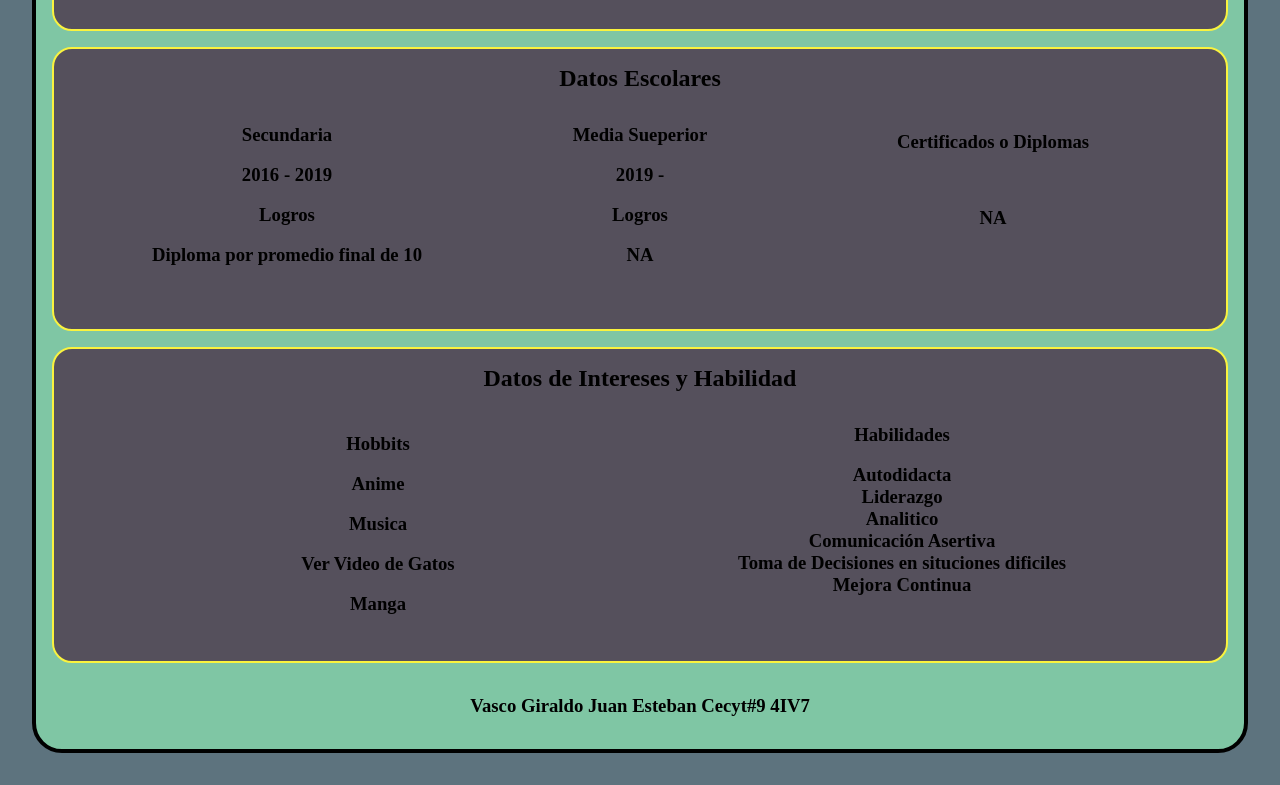
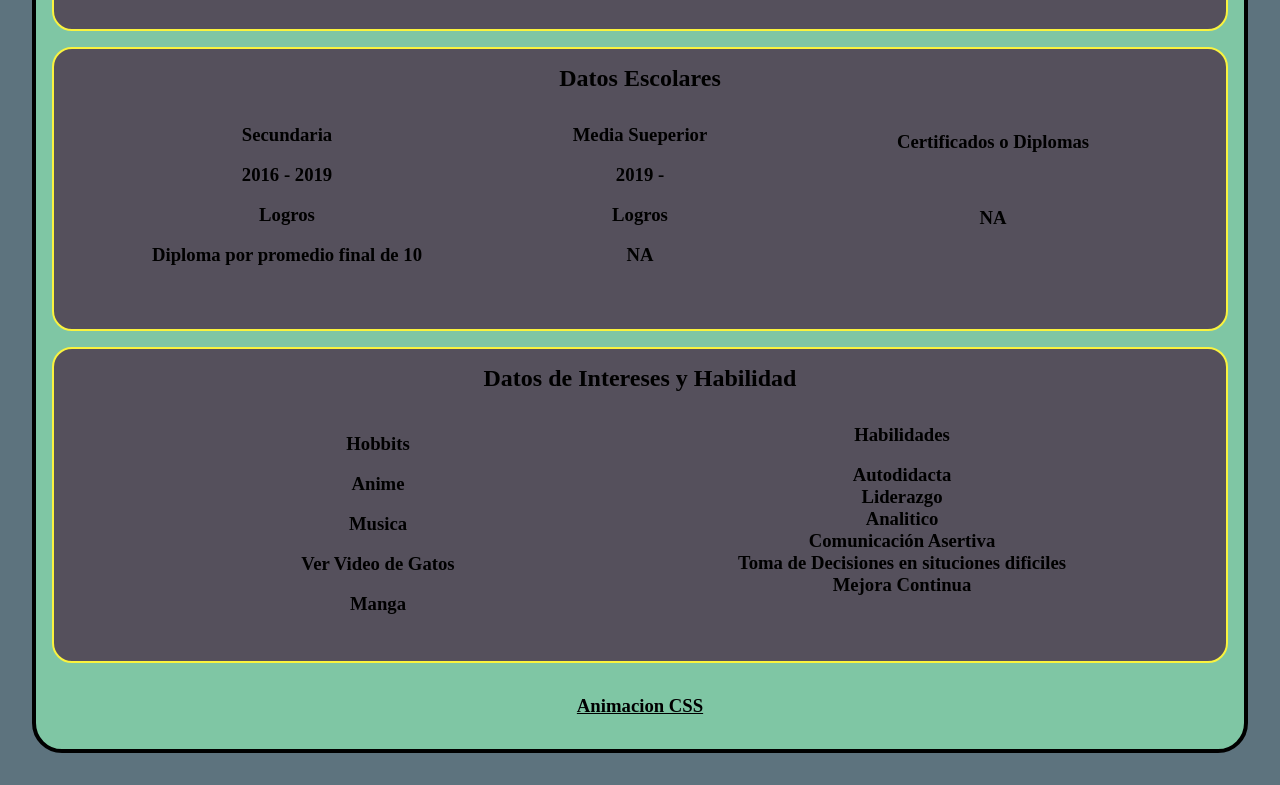
Before and after one commit to JuanVascoGiraldo/4IV7-psw-Vasco-Giraldo-JuanEsteban, a plain HTML site: page index.html in a window 1280 px wide. Shown: the part 353-1138 px from the top of the page. Drawn offline with Linux system fonts and the light colour scheme.

Commit message:
agregamos los link para conectar la pagina

```diff
--- a/index.html
+++ b/index.html
@@ -95,7 +95,7 @@
         </article >
     </section>
     <footer>
-        <h3>Vasco Giraldo Juan Esteban Cecyt#9 4IV7</h3>
+        <h3><a href="animacion.html">Animacion CSS</a></h3>
     </footer>
 </div>
 </body>
```
Also changed, not shown: animacion.html (+1 -1 lines).
